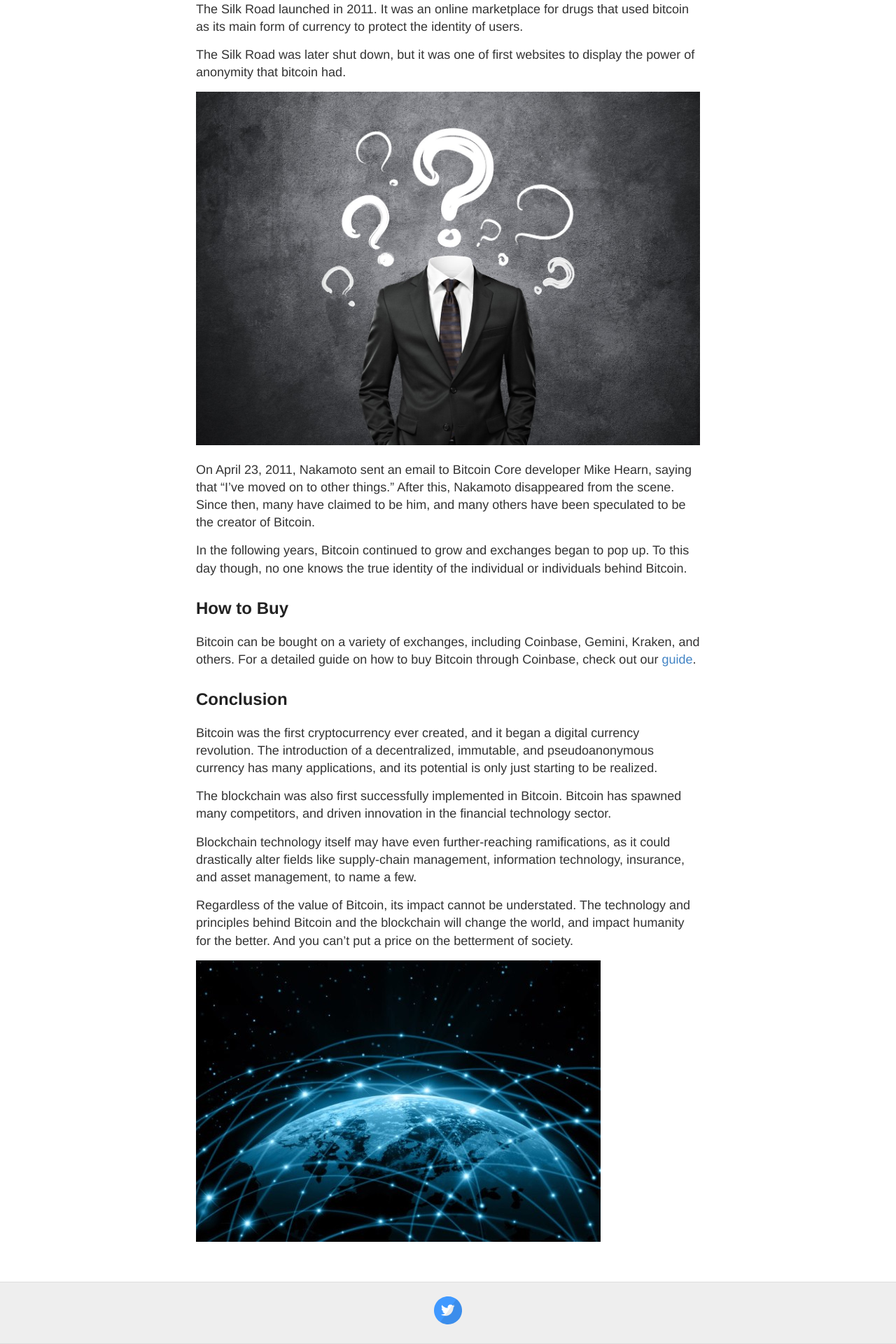
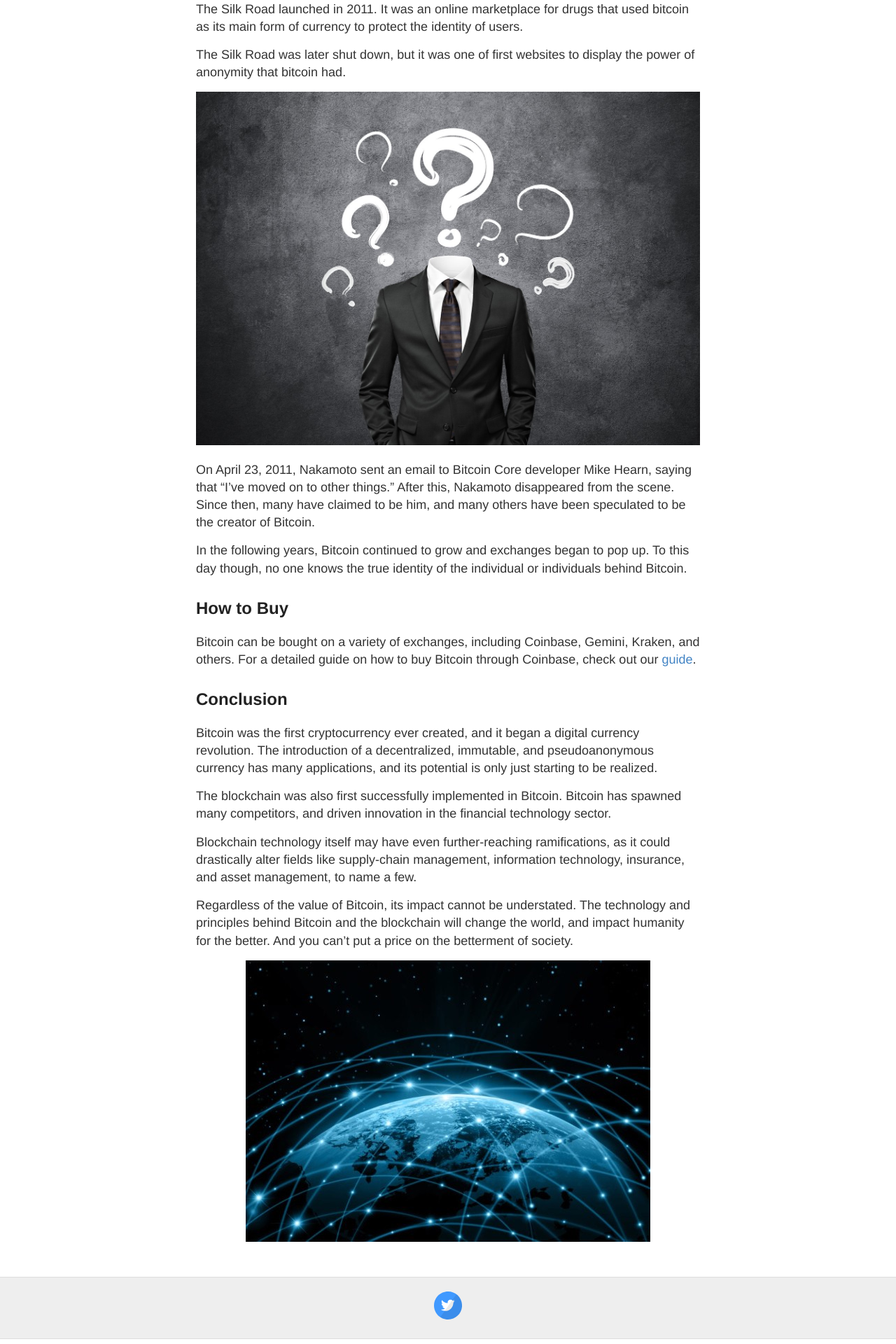
Before and after one commit to homebodygym/homebodygym, a Jekyll site: the page built from pages/bitcoin/bitcoin.md, in a window 1280 px wide. Shown: the part 4389-6309 px from the top of the page at 70% size. Built offline with Jekyll 4.4.1, drawn with Linux system fonts in a browser that asks for light colours.

Commit message:
image update middle

```diff
--- a/pages/bitcoin/bitcoin.md
+++ b/pages/bitcoin/bitcoin.md
@@ -128,4 +128,4 @@ Blockchain technology itself may have even further-reaching ramifications, as it
 
 Regardless of the value of Bitcoin, its impact cannot be understated. The technology and principles behind Bitcoin and the blockchain will change the world, and impact humanity for the better. And you can't put a price on the betterment of society.
 
-![Connecting the World](/img/bitcoin/worldwide.jpg)
+![Connecting the World](/img/bitcoin/worldwide.jpg){: .img-center}
--- a/style.scss
+++ b/style.scss
@@ -429,3 +429,10 @@ color: #4183c4;
     width: 100%;
     height: 100%;
 }
+
+.img-center {
+  display: block;
+  margin-left: auto;
+  margin-right: auto;
+  max-width: 100%
+}
```
